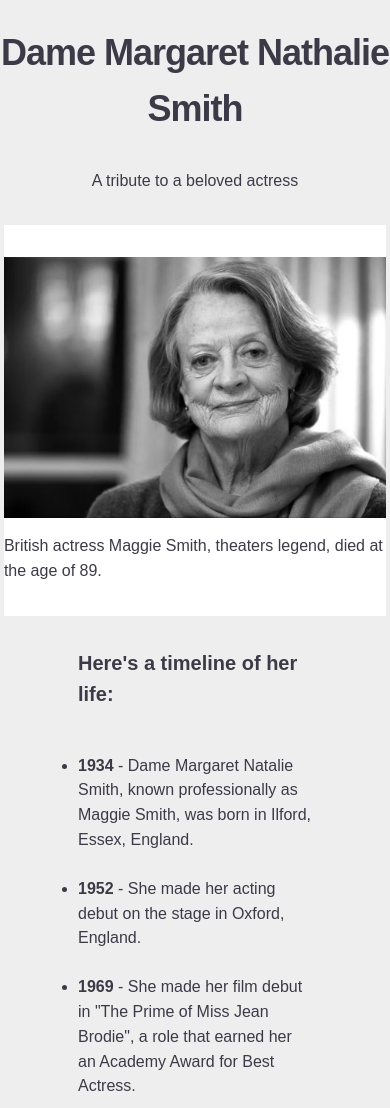
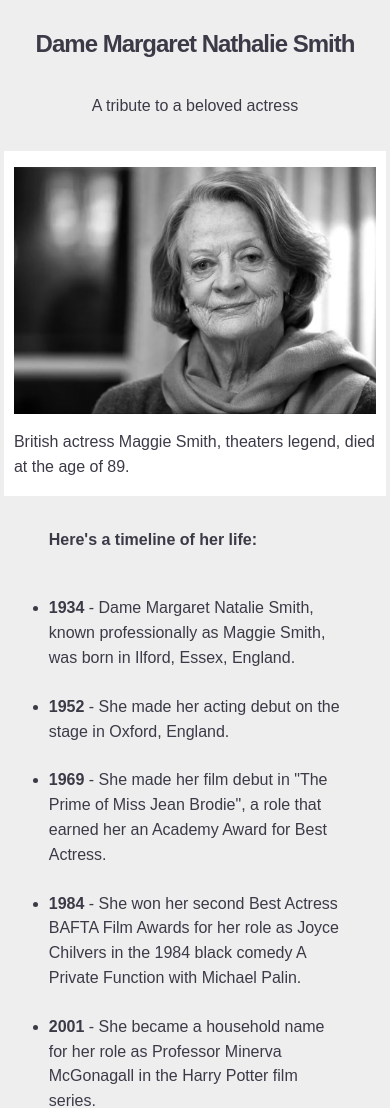
Before and after one commit to luneroka/tribute-to-maggie-smith, a plain HTML site: page index.html in a window 390 px wide. Shown: the top 1108 px of the page. Drawn offline with Linux system fonts and the light colour scheme.

Commit message:
responsive

```diff
--- a/tribute-page.css
+++ b/tribute-page.css
@@ -45,7 +45,7 @@ figure {
     flex-direction: column;
     justify-content: center;
     align-items: center;
-    padding: 2rem 0;
+    padding: 1rem calc(0.5rem + 2px);
     margin:auto;
 }
 
@@ -92,3 +92,23 @@ cite {
 #read-more {
     margin: 3rem 0;
 }
+
+@media screen and (max-width: 800px) {
+    h1 {
+        font-size: 1.5rem;
+        padding: 0 calc(0.5rem + 2px);
+    }
+
+    p {
+        padding: 0 calc(0.5rem + 2px);
+    }
+
+    h2 {
+        font-size: 1rem;
+    }
+
+    section{
+        width: 75%;
+        margin: 2rem auto;
+        }
+}
```
